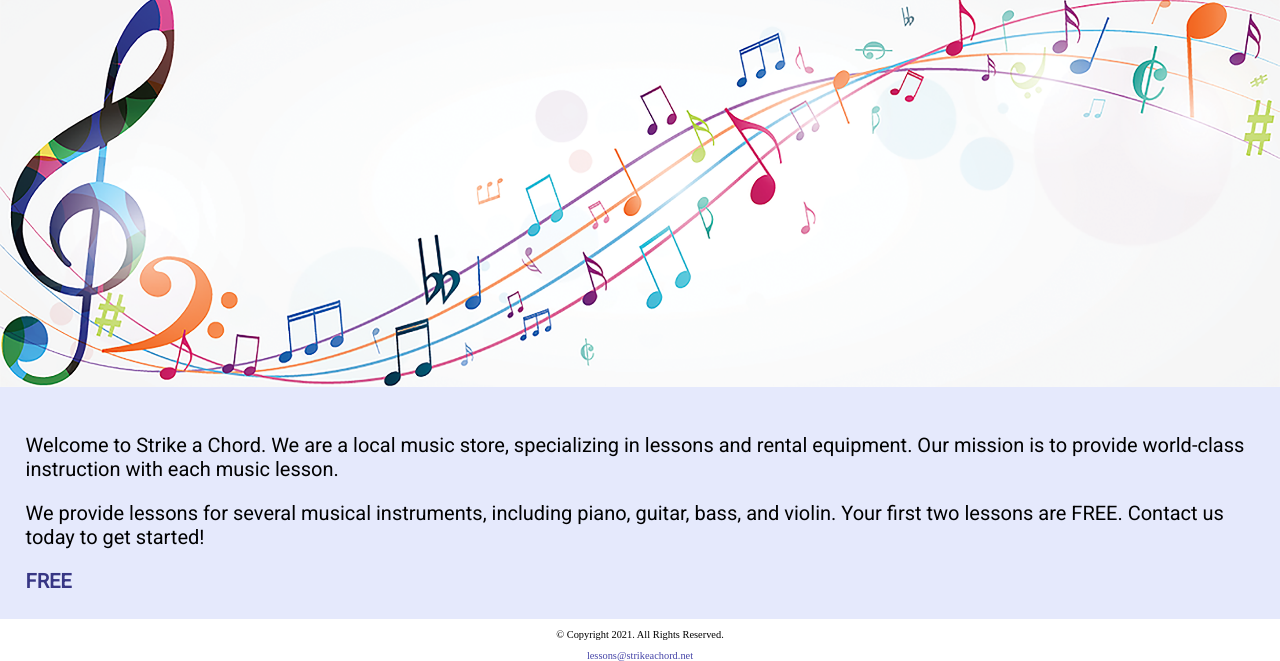
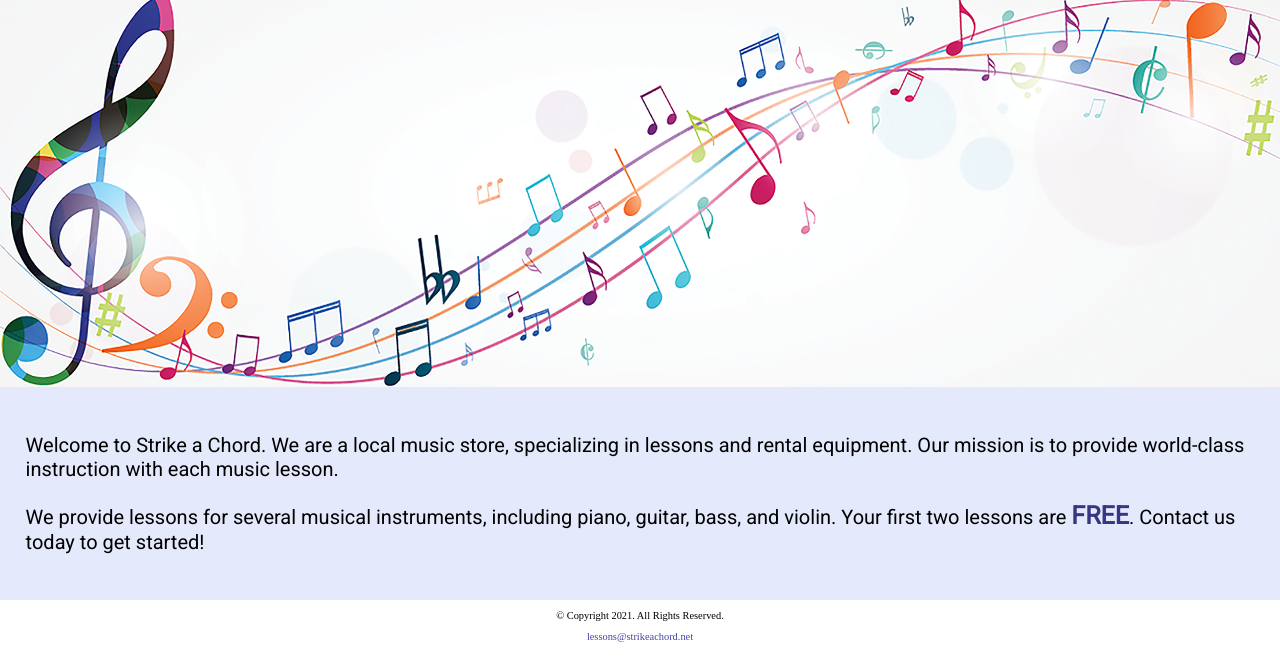
Before and after one commit to vovermiller/Strike-a-Chord, a plain HTML site: page lab1/music/index.html in a window 1280 px wide. Shown: the part 256-917 px from the top of the page. Drawn offline with Linux system fonts and the light colour scheme.

Commit message:
Updated links
Uncommented the needed links for this lab

```diff
--- a/lab1/music/index.html
+++ b/lab1/music/index.html
@@ -12,10 +12,10 @@
     <link rel="stylesheet" href="css/styles.css">
     <link rel="preconnect" href="https://fonts.gstatic.com">
     <link href="https://fonts.googleapis.com/css2?family=DM+Serif+Display:ital@1&family=Roboto&display=swap" rel="stylesheet">
-    <!-- <link rel="shortcut icon" href="images/favicon.ico">
+    <link rel="shortcut icon" href="images/favicon.ico">
     <link rel="icon" type="image/png" sizes="32x32" href="images/favicon-32.png">
     <link rel="apple-touch-icon" sizes="180x180" href="images/apple-touch-icon.png">
-    <link rel="icon" sizes="192x192" href="images/android-chrome-192.png"> -->
+    <link rel="icon" sizes="192x192" href="images/android-chrome-192.png">
     <title>Strike a Chord: Home Page</title>
 
 </head>
@@ -43,9 +43,9 @@
                 mission is to provide world-class instruction with each music lesson.</p>
 
             <p> We provide lessons for several musical instruments, including piano, guitar, bass, and violin. Your
-                first two lessons are FREE. Contact us today to get started! </p>
+                first two lessons are <span class="action">FREE</span>. Contact us today to get started! </p>
         </div>
-        <span class="action">FREE</span>
+
     </main>
     <footer>
         <p>&copy; Copyright 2021. All Rights Reserved. </p>
```
Also changed, not shown: lab1/music/contact.html (+2 -2 lines), lab1/music/rentals.html (+2 -2 lines).
